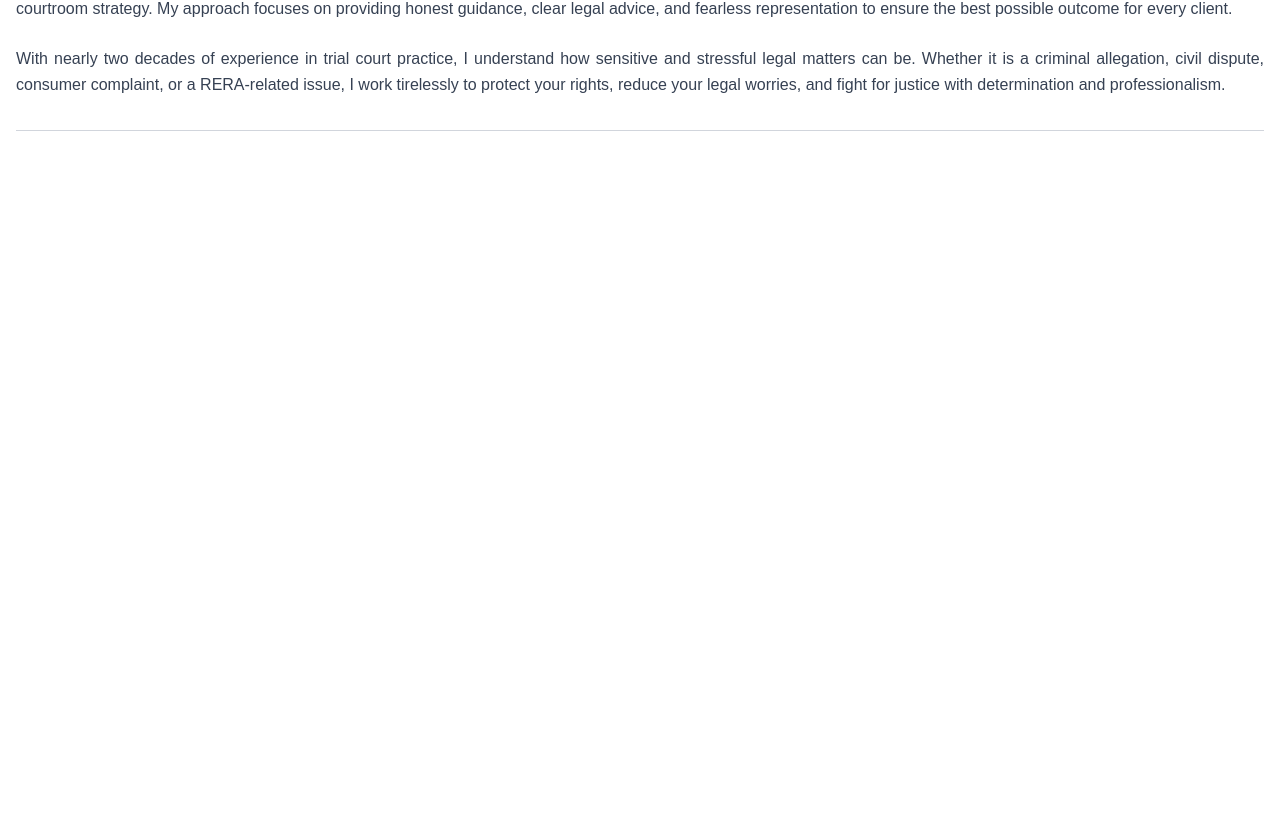
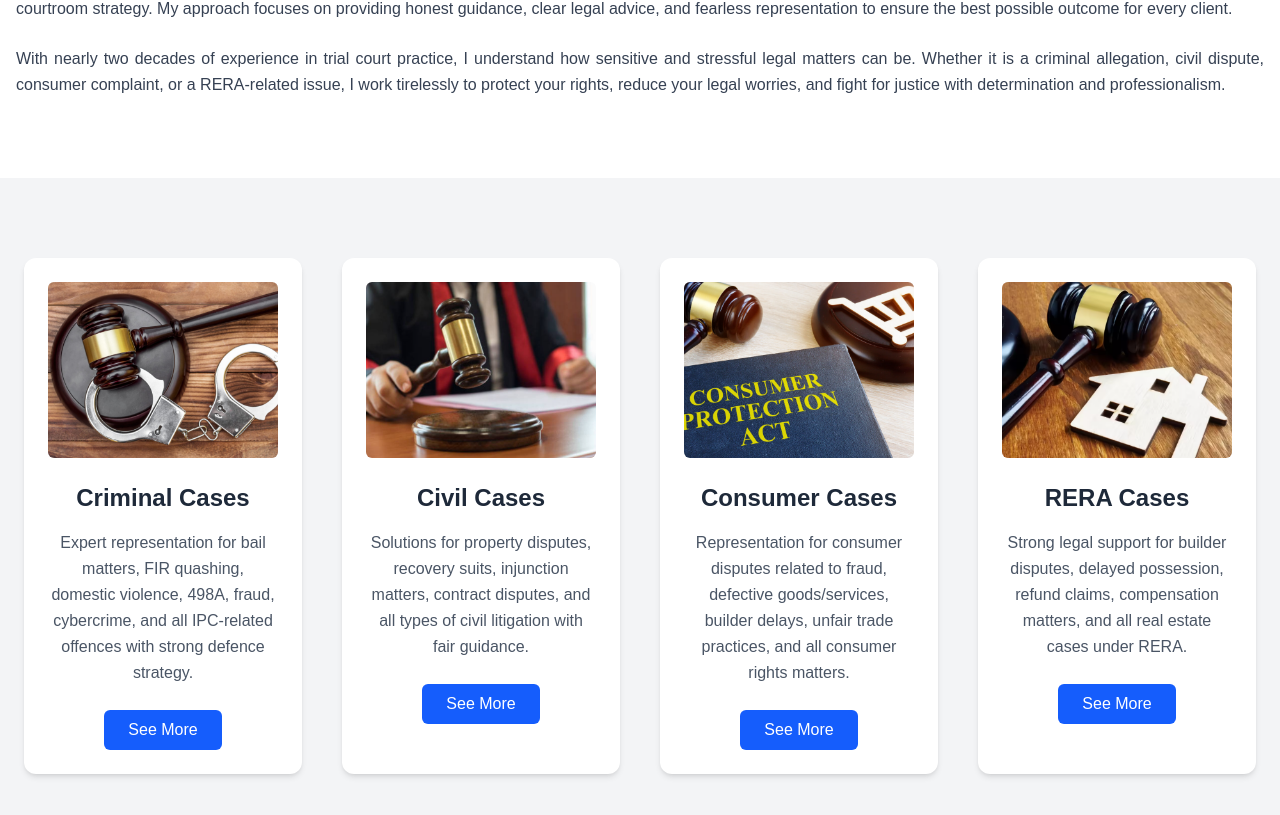
Before and after one commit to nitishbainslaa/hukamsingh-advocate, a Next.js app: page / in a window 1280 px wide. Shown: the part 1051-1866 px from the top of the page. Before the commit the page ends 1310 px from the top, so only its background shows below. Built offline with nearby package versions, Linux system fonts and the light colour scheme.

Commit message:
Update legal services descriptions and headings

```diff
--- a/app/page.tsx
+++ b/app/page.tsx
@@ -93,7 +93,7 @@ export default function Home() {
             Justice, Guidance & Legal Protection
           </h3>
           <p className="text-white text-lg  mt-6 max-w-3xl">
-            Professional and reliable legal support for Criminal, Civil, Consumer Cases and other disputes —
+            Professional and reliable legal support for Matrimonial, Criminal, Civil, and other disputes —
             delivered with honesty, clarity, and strong representation.
           </p>
 
@@ -137,10 +137,95 @@ export default function Home() {
               fight for justice with determination and professionalism.
             </p>
 
-  {/* SEPARATOR */}
-  <hr className="mt-8 mb-12 border-gray-300" />
+
 
           </section>
+          <section className="w-full bg-gray-100 py-20">
+  <div className="max-w-7xl mx-auto px-6 grid grid-cols-1 md:grid-cols-2 lg:grid-cols-4 gap-10">
+
+    {/* 1. CRIMINAL CASES */}
+    <div className="bg-white shadow-md rounded-xl overflow-hidden text-center p-6">
+      <img
+        src="/Criminal-Cases-Hsbainsla.png"
+        alt="Criminal-Cases-Hsbainsla"
+        className="w-full h-44 object-cover rounded-md"
+      />
+
+      <h3 className="text-2xl font-bold text-gray-800 mt-6">Criminal Cases</h3>
+
+      <p className="text-gray-600 mt-4 text-base leading-relaxed">
+        Expert representation for bail matters, FIR quashing, domestic violence, 498A, fraud,
+        cybercrime, and all IPC-related offences with strong defence strategy.
+      </p>
+
+      <button className="mt-6 bg-blue-600 text-white px-6 py-2 rounded-md font-medium hover:bg-blue-700">
+        See More
+      </button>
+    </div>
+
+    {/* 2. CIVIL CASES */}
+    <div className="bg-white shadow-md rounded-xl overflow-hidden text-center p-6">
+      <img
+        src="/civil-Cases-Hsbainsla.png"
+        alt="civil-Cases-Hsbainsla"
+        className="w-full h-44 object-cover rounded-md"
+      />
+
+      <h3 className="text-2xl font-bold text-gray-800 mt-6">Civil Cases</h3>
+
+      <p className="text-gray-600 mt-4 text-base leading-relaxed">
+        Solutions for property disputes, recovery suits, injunction matters,
+        contract disputes, and all types of civil litigation with fair guidance.
+      </p>
+
+      <button className="mt-6 bg-blue-600 text-white px-6 py-2 rounded-md font-medium hover:bg-blue-700">
+        See More
+      </button>
+    </div>
+
+    {/* 3. CONSUMER CASES */}
+    <div className="bg-white shadow-md rounded-xl overflow-hidden text-center p-6">
+      <img
+        src="/Consumer-Cases-Hsbainsla.png"
+        alt="Consumer-Cases-Hsbainsla"
+        className="w-full h-44 object-cover rounded-md"
+      />
+
+      <h3 className="text-2xl font-bold text-gray-800 mt-6">Consumer Cases</h3>
+
+      <p className="text-gray-600 mt-4 text-base leading-relaxed">
+        Representation for consumer disputes related to fraud, defective goods/services,
+        builder delays, unfair trade practices, and all consumer rights matters.
+      </p>
+
+      <button className="mt-6 bg-blue-600 text-white px-6 py-2 rounded-md font-medium hover:bg-blue-700">
+        See More
+      </button>
+    </div>
+
+    {/* 4. RERA CASES */}
+    <div className="bg-white shadow-md rounded-xl overflow-hidden text-center p-6">
+      <img
+        src="/RERA-Cases-hsbiansla.png"
+        alt="RERA-Cases-hsbiansla"
+        className="w-full h-44 object-cover rounded-md"
+      />
+
+      <h3 className="text-2xl font-bold text-gray-800 mt-6">RERA Cases</h3>
+
+      <p className="text-gray-600 mt-4 text-base leading-relaxed">
+        Strong legal support for builder disputes, delayed possession, refund claims,
+        compensation matters, and all real estate cases under RERA.
+      </p>
+
+      <button className="mt-6 bg-blue-600 text-white px-6 py-2 rounded-md font-medium hover:bg-blue-700">
+        See More
+      </button>
+    </div>
+
+  </div>
+</section>
+
 
 
     </div>
```
Lines whose indentation alone changed are shown as unchanged.
